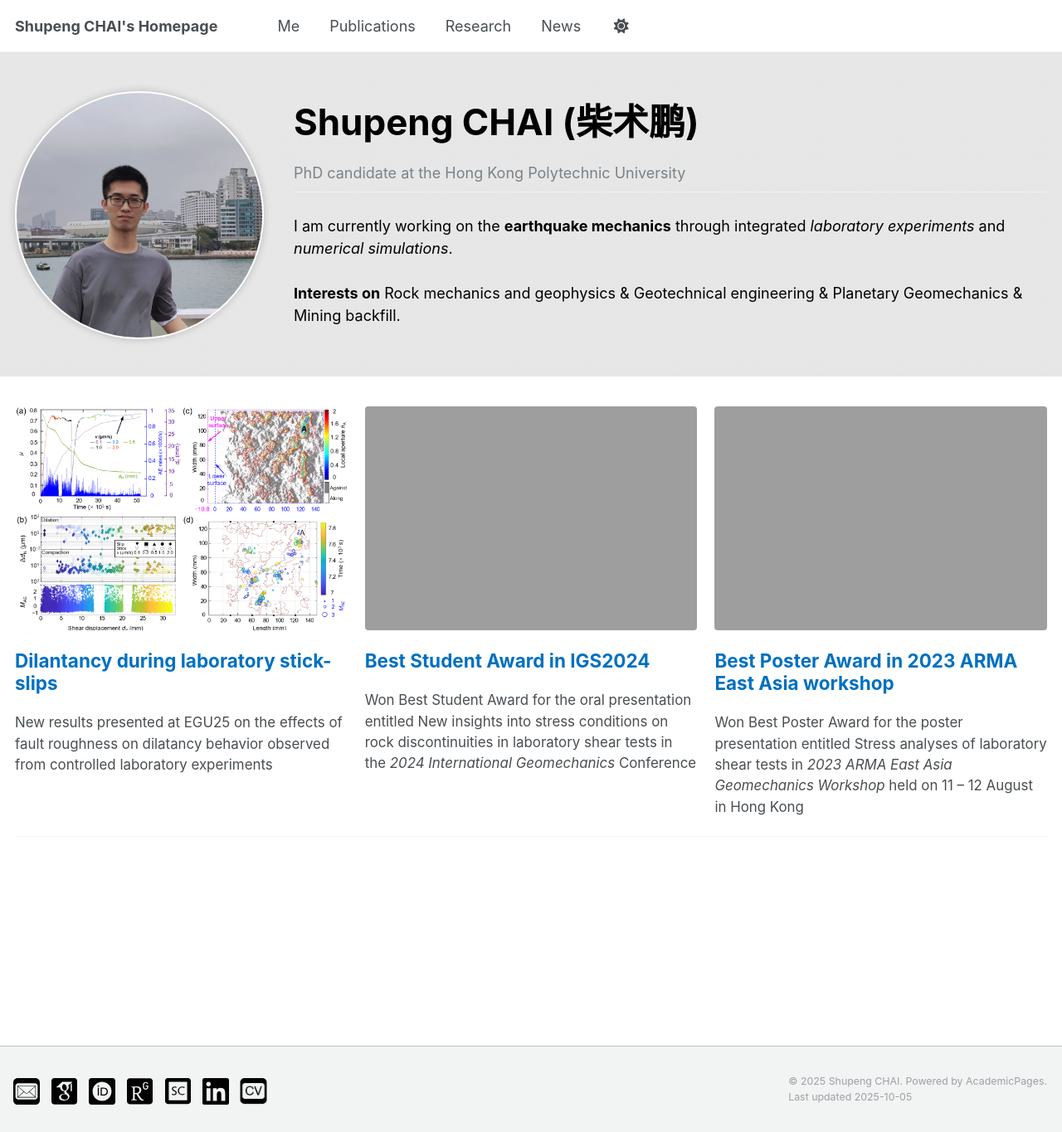
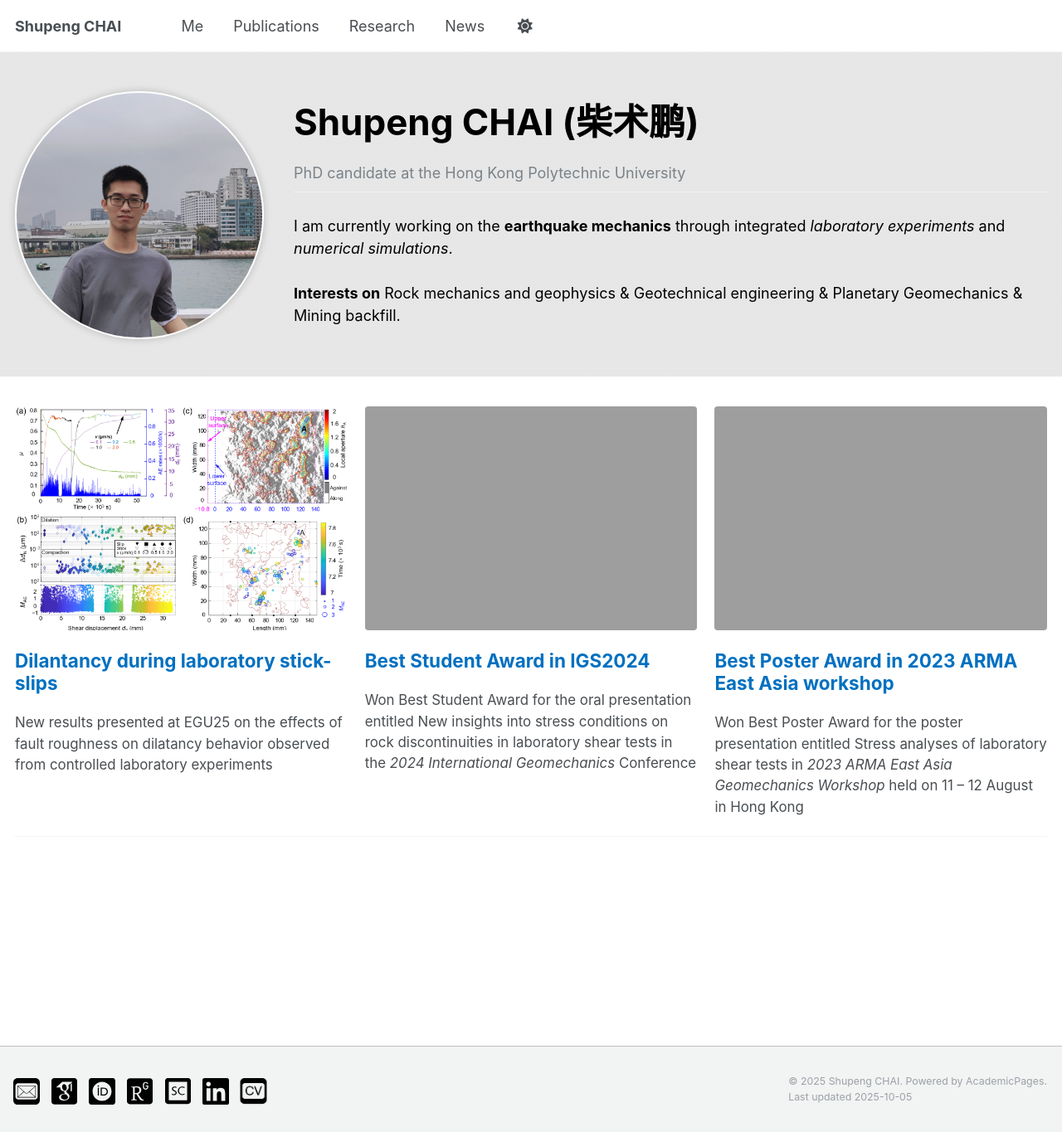
Before and after one commit to spchai/spchai.github.io, a Jekyll site: the page built from _pages/about.md, in a window 1280 px wide and 1365 px high. Shown: the whole window at 83% size. Built offline with Jekyll 4.4.1, drawn with Linux system fonts in a browser that asks for light colours.

Commit message:
Update _config.yml

```diff
--- a/_config.yml
+++ b/_config.yml
@@ -8,7 +8,7 @@
 
 # Basic Site Settings
 locale                   : "en-US"
-title                    : "Shupeng CHAI's Homepage"
+title                    : "Shupeng CHAI"
 title_separator          : "-"
 name                     : &name "Shupeng CHAI"
 description              : &description "personal description"
```
